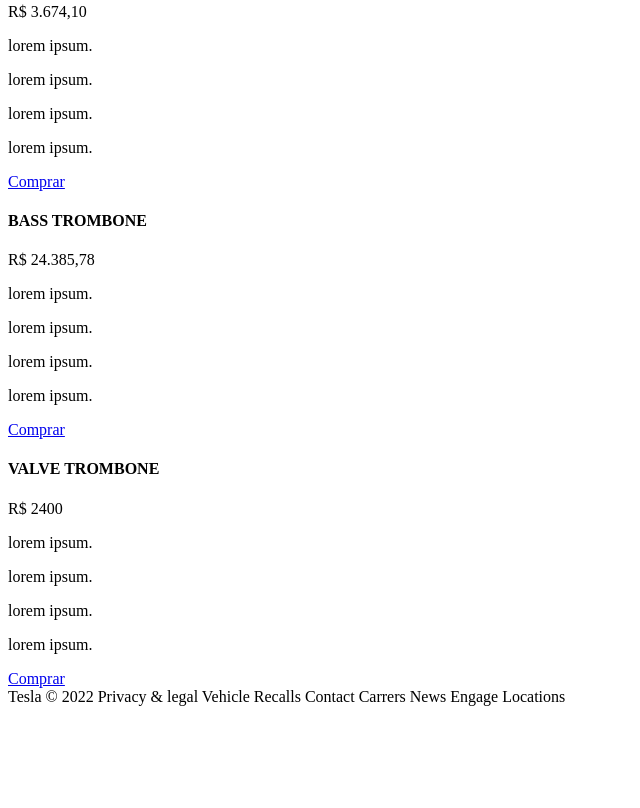
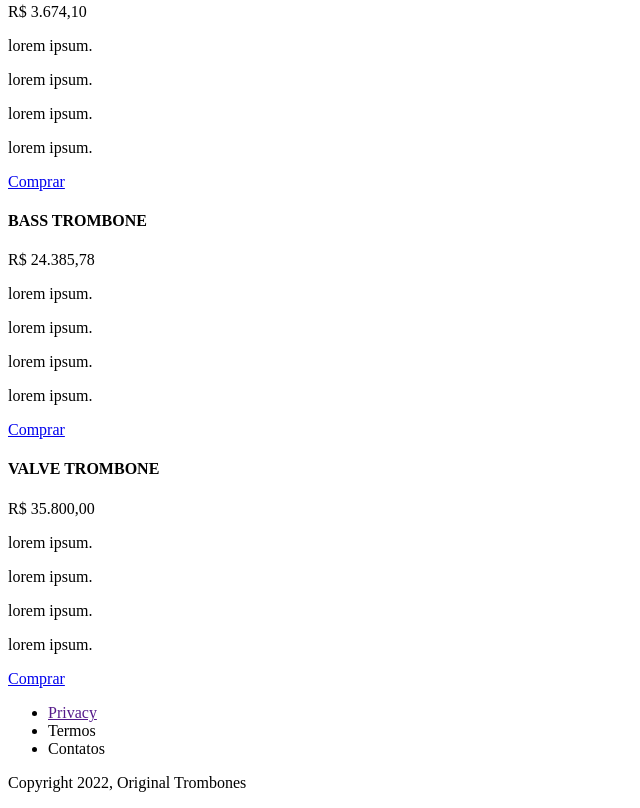
Before and after one commit to rafix923/freecodecamp-projects, a plain HTML site: page responsive-web-design-projects/product-landing-page/index.html in a window 1280 px wide. Shown: the part 1129-1937 px from the top of the page, without its empty margins (0-640 px from the left). Before the commit the page ends 1843 px from the top, so only its background shows below. Drawn offline with Linux system fonts and the light colour scheme.

Commit message:
Footer code

```diff
--- a/responsive-web-design-projects/product-landing-page/index.html
+++ b/responsive-web-design-projects/product-landing-page/index.html
@@ -69,7 +69,10 @@
             </div>
         </section>
         <section id="video">
-            <iframe width="560" height="315" src="https://www.youtube.com/embed/y8Yv4pnO7qc" title="Roman Carnival Overture Op. 9 for Five Trombones" frameborder="0" allow="accelerometer; autoplay; clipboard-write; encrypted-media; gyroscope; picture-in-picture" allowfullscreen></iframe>
+            <iframe width="560" height="315" src="https://www.youtube.com/embed/y8Yv4pnO7qc"
+                title="Roman Carnival Overture Op. 9 for Five Trombones" frameborder="0"
+                allow="accelerometer; autoplay; clipboard-write; encrypted-media; gyroscope; picture-in-picture"
+                allowfullscreen></iframe>
         </section>
         <section id="price">
             <div class="container pricing-wrapper">
@@ -97,7 +100,7 @@
             <div class="container pricing-wrapper">
                 <div class="pricing-box">
                     <h4>VALVE TROMBONE</h4>
-                    <p class="price">R$ 2400</p>
+                    <p class="price">R$ 35.800,00</p>
                     <p>lorem ipsum.</p>
                     <p>lorem ipsum.</p>
                     <p>lorem ipsum.</p>
@@ -108,7 +111,16 @@
         </section>
     </main>
     <footer>
-        Tesla &copy; 2022 Privacy & legal Vehicle Recalls Contact Carrers News Engage Locations
+        <div class="footer-nav">
+            <ul>
+                <li><a href="">Privacy</a></li>
+                <li><a href=""></a>Termos</li>
+                <li><a href=""></a>Contatos</li>
+            </ul>
+        </div>
+        <div class="footer-copyright">
+            <p>Copyright 2022, Original Trombones</p>
+        </div>
     </footer>
 </body>
 
```
